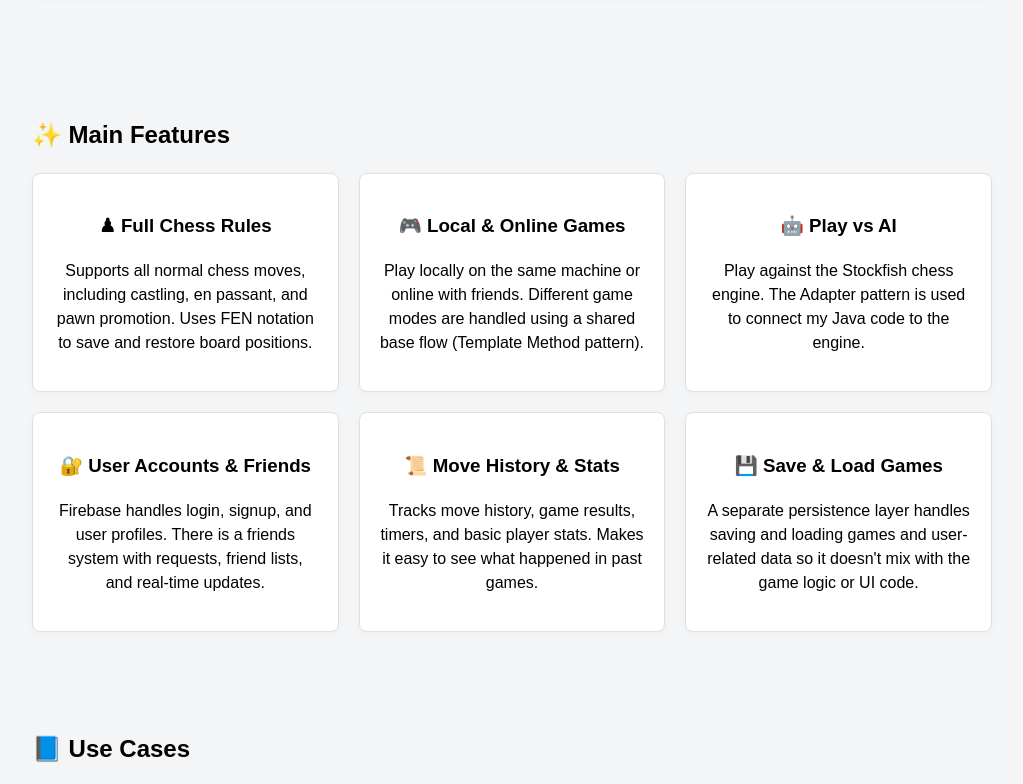
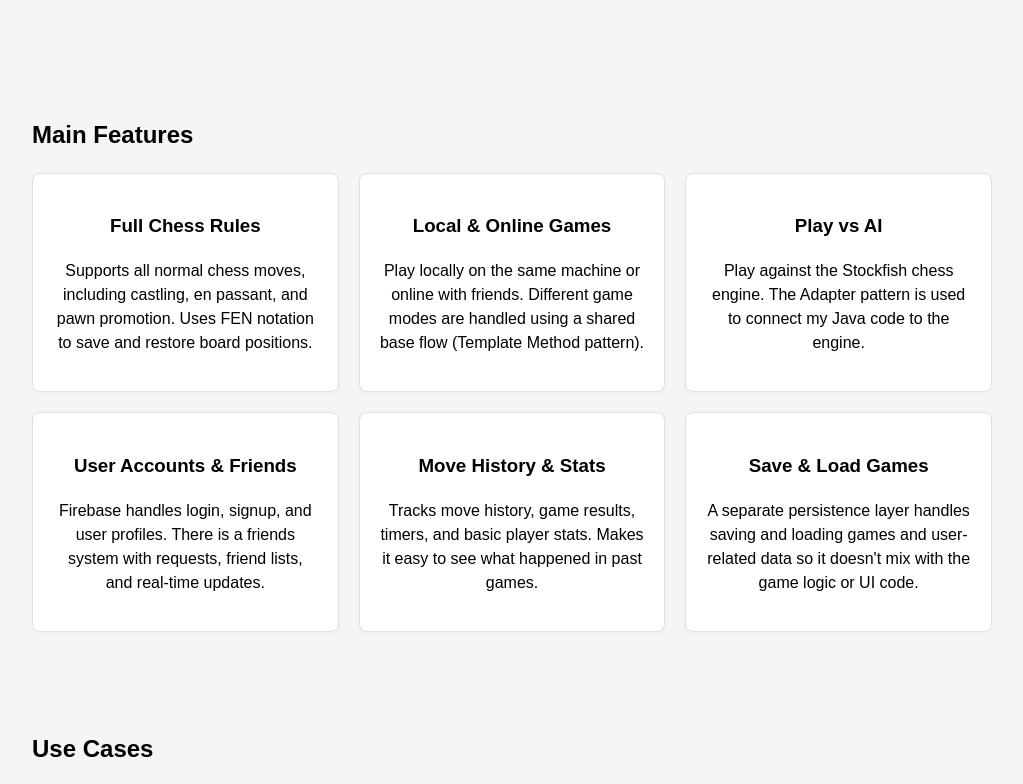
Before and after one commit to aarohasapkota/aarohasapkota.github.io, a plain HTML site: page index.html in a window 1280 px wide. Shown: the part 1474-2258 px from the top of the page, without its empty margins (128-1151 px from the left). Drawn offline with Linux system fonts and the light colour scheme.

Commit message:
Remove emojis from headings

```diff
--- a/index.html
+++ b/index.html
@@ -23,7 +23,7 @@
     </nav>
 
     <section id="overview">
-        <h2>📌 Project Overview</h2>
+        <h2>Project Overview</h2>
         <p>
             This is a full chess game built in Java. It supports local multiplayer, online games with friends,
             and an AI opponent using the Stockfish engine. The app follows MVC, has a JavaFX GUI, and uses
@@ -76,12 +76,12 @@
     </section>
 
     <section id="features">
-        <h2>✨ Main Features</h2>
+        <h2>Main Features</h2>
 
         <div class="features-grid">
 
             <div class="feature-card">
-                <h3>♟ Full Chess Rules</h3>
+                <h3>Full Chess Rules</h3>
                 <p>
                     Supports all normal chess moves, including castling, en passant, and pawn promotion.
                     Uses FEN notation to save and restore board positions.
@@ -89,7 +89,7 @@
             </div>
 
             <div class="feature-card">
-                <h3>🎮 Local & Online Games</h3>
+                <h3>Local & Online Games</h3>
                 <p>
                     Play locally on the same machine or online with friends. Different game modes are handled
                     using a shared base flow (Template Method pattern).
@@ -97,7 +97,7 @@
             </div>
 
             <div class="feature-card">
-                <h3>🤖 Play vs AI</h3>
+                <h3>Play vs AI</h3>
                 <p>
                     Play against the Stockfish chess engine. The Adapter pattern is used to connect my Java
                     code to the engine.
@@ -105,7 +105,7 @@
             </div>
 
             <div class="feature-card">
-                <h3>🔐 User Accounts & Friends</h3>
+                <h3>User Accounts & Friends</h3>
                 <p>
                     Firebase handles login, signup, and user profiles. There is a friends system with requests,
                     friend lists, and real-time updates.
@@ -113,7 +113,7 @@
             </div>
 
             <div class="feature-card">
-                <h3>📜 Move History & Stats</h3>
+                <h3>Move History & Stats</h3>
                 <p>
                     Tracks move history, game results, timers, and basic player stats. Makes it easy to see
                     what happened in past games.
@@ -121,7 +121,7 @@
             </div>
 
             <div class="feature-card">
-                <h3>💾 Save & Load Games</h3>
+                <h3>Save & Load Games</h3>
                 <p>
                     A separate persistence layer handles saving and loading games and user-related data so
                     it doesn't mix with the game logic or UI code.
@@ -132,7 +132,7 @@
     </section>
 
     <section id="usecases">
-        <h2>📘 Use Cases</h2>
+        <h2>Use Cases</h2>
 
         <div class="card">
             <h3>Play Local Game Use Case</h3>
@@ -173,7 +173,7 @@
     </section>
 
     <section id="team">
-        <h2>👥 Team Members</h2>
+        <h2>Team Members</h2>
         <ul>
             <li><strong>Team Member 1</strong></li>
             <li><strong>Team Member 2</strong></li>
@@ -184,7 +184,7 @@
     </section>
 
     <section id="demo">
-        <h2>🎬 Demo Video</h2>
+        <h2>Demo Video</h2>
         <p>Watch the project demo video to see the chess game in action.</p>
 
         <!-- Replace the href with your real demo link -->
```
